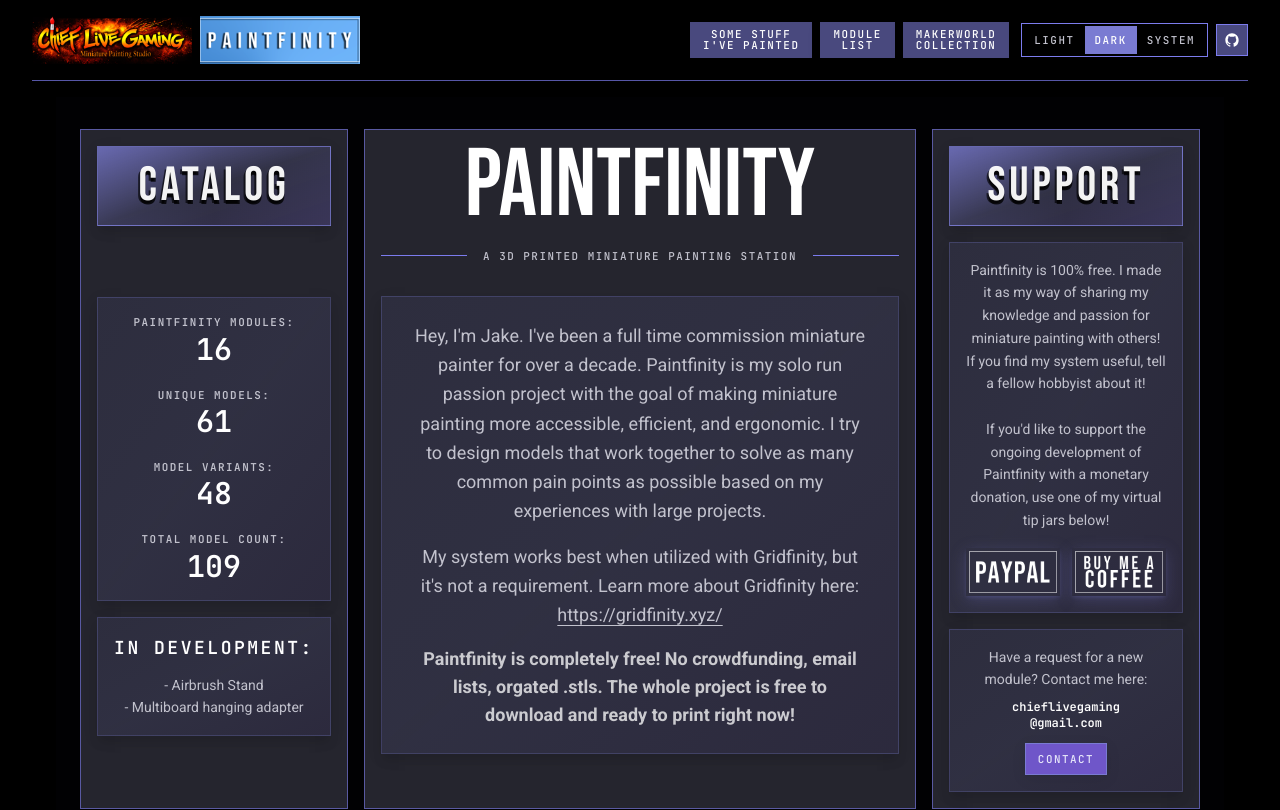
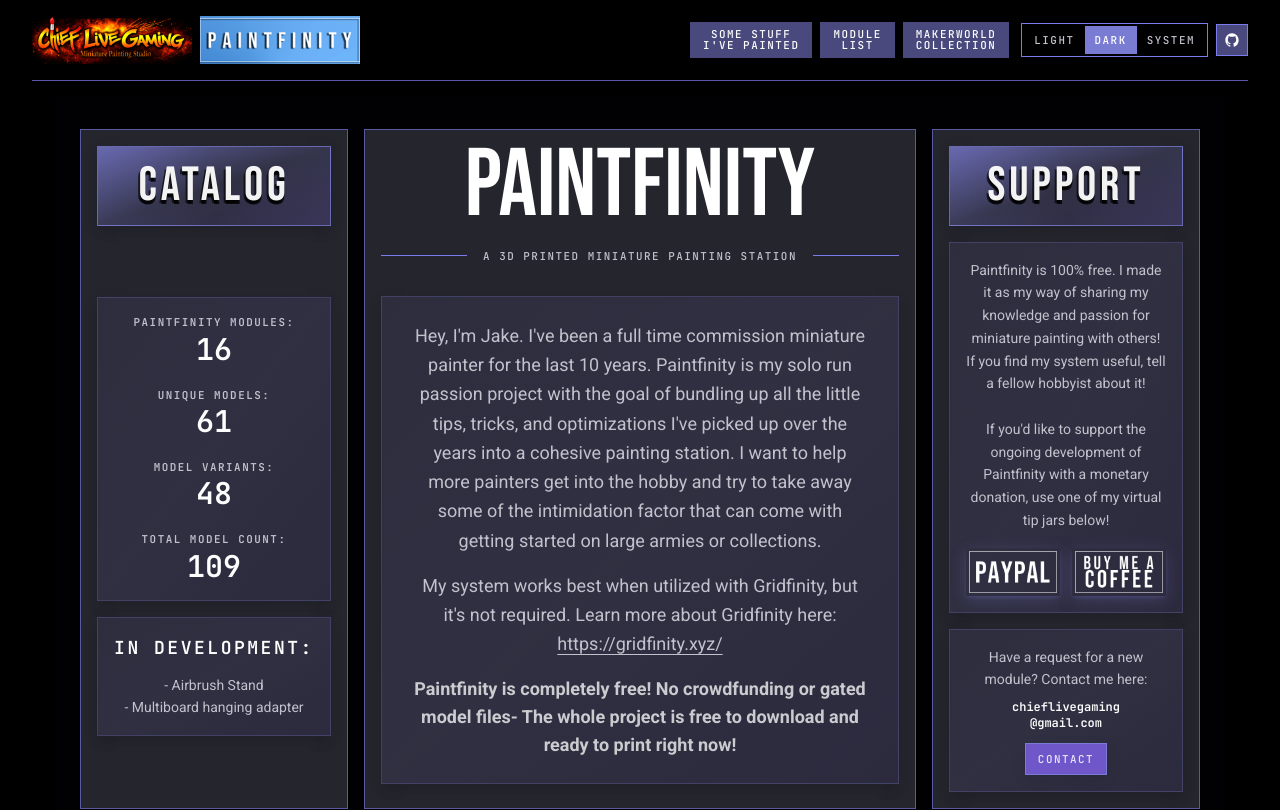
Before and after one commit to jwhiteeagle/paintfinity_painting_station, a React (Vite) app: page / in a window 1280 px wide. Shown: the top 810 px of the page. Built offline with nearby package versions, Linux system fonts and the light colour scheme.

Commit message:
copy tightening to make MakerWorld listings more closely.

```diff
--- a/src/App.tsx
+++ b/src/App.tsx
@@ -139,12 +139,14 @@ export default function App() {
           }
         >
           <p>
-             Hey, I'm Jake. I've been a full time commission miniature painter for over a decade.
-             Paintfinity is my solo run passion project with the goal of making miniature painting more accessible, efficient, and ergonomic.
-             I try to design models that work together to solve as many common pain points as possible based on my experiences with large projects.
+             Hey, I'm Jake. I've been a full time commission miniature painter for the last 10 years.
+             Paintfinity is my solo run passion project with the goal of bundling up all the little tips,
+             tricks, and optimizations I've picked up over the years into a cohesive painting station.
+             I want to help more painters get into the hobby and try to take away some of the intimidation factor
+             that can come with getting started on large armies or collections.
           </p>
           <p>
-            My system works best when utilized with Gridfinity, but it's not a requirement.
+            My system works best when utilized with Gridfinity, but it's not required.
             Learn more about Gridfinity here:{" "}
             <a
               href="https://gridfinity.xyz/"
@@ -157,7 +159,7 @@ export default function App() {
           </p>
           <p className="text-lg font-bold text-foreground/75">
             Paintfinity is completely free!
-            No crowdfunding, email lists, orgated .stls. The whole project is free to download and ready to print right now!
+            No crowdfunding or gated model files- The whole project is free to download and ready to print right now!
           </p>
         </HeroHeader>
       </SectionContainer>
```
